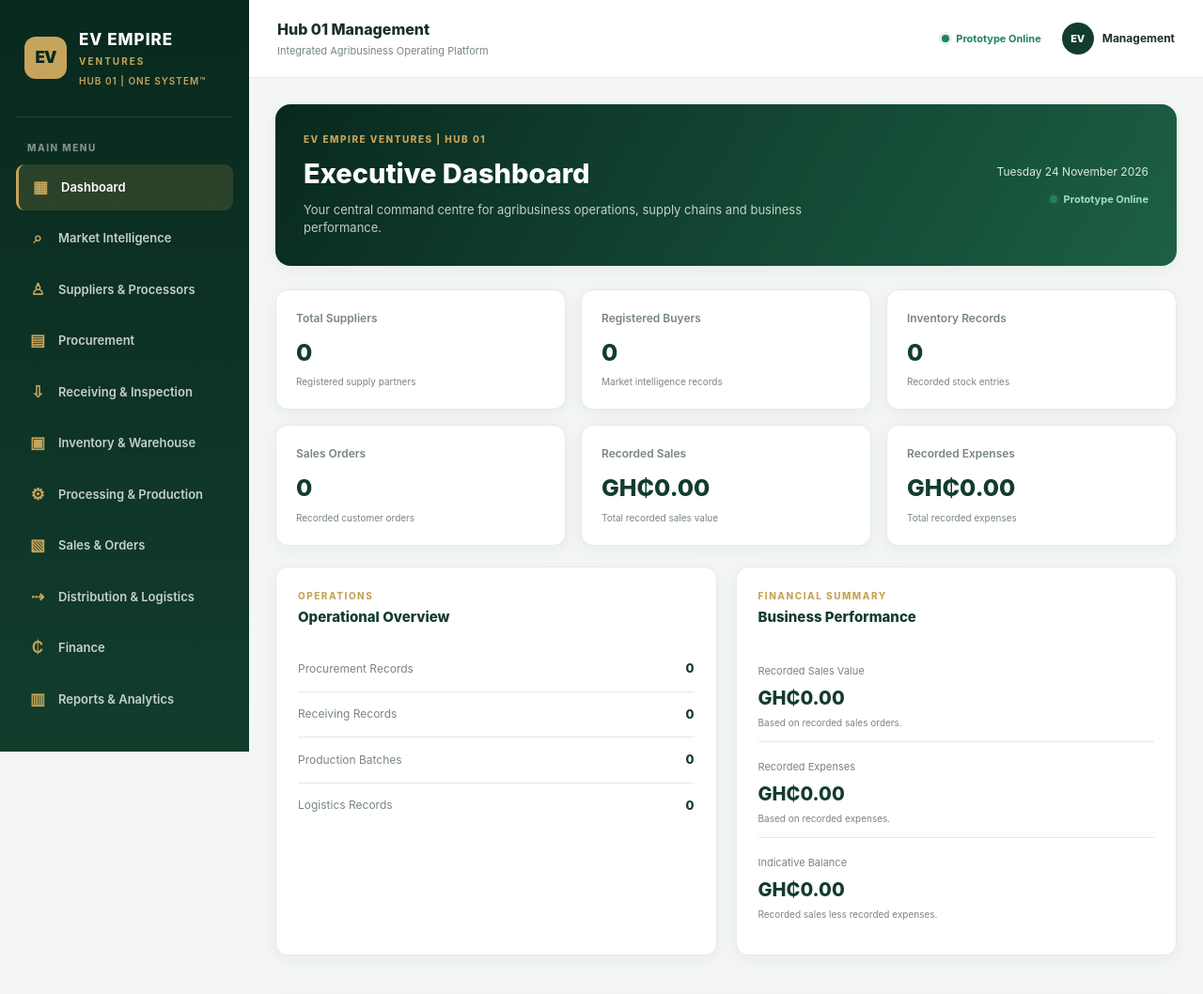
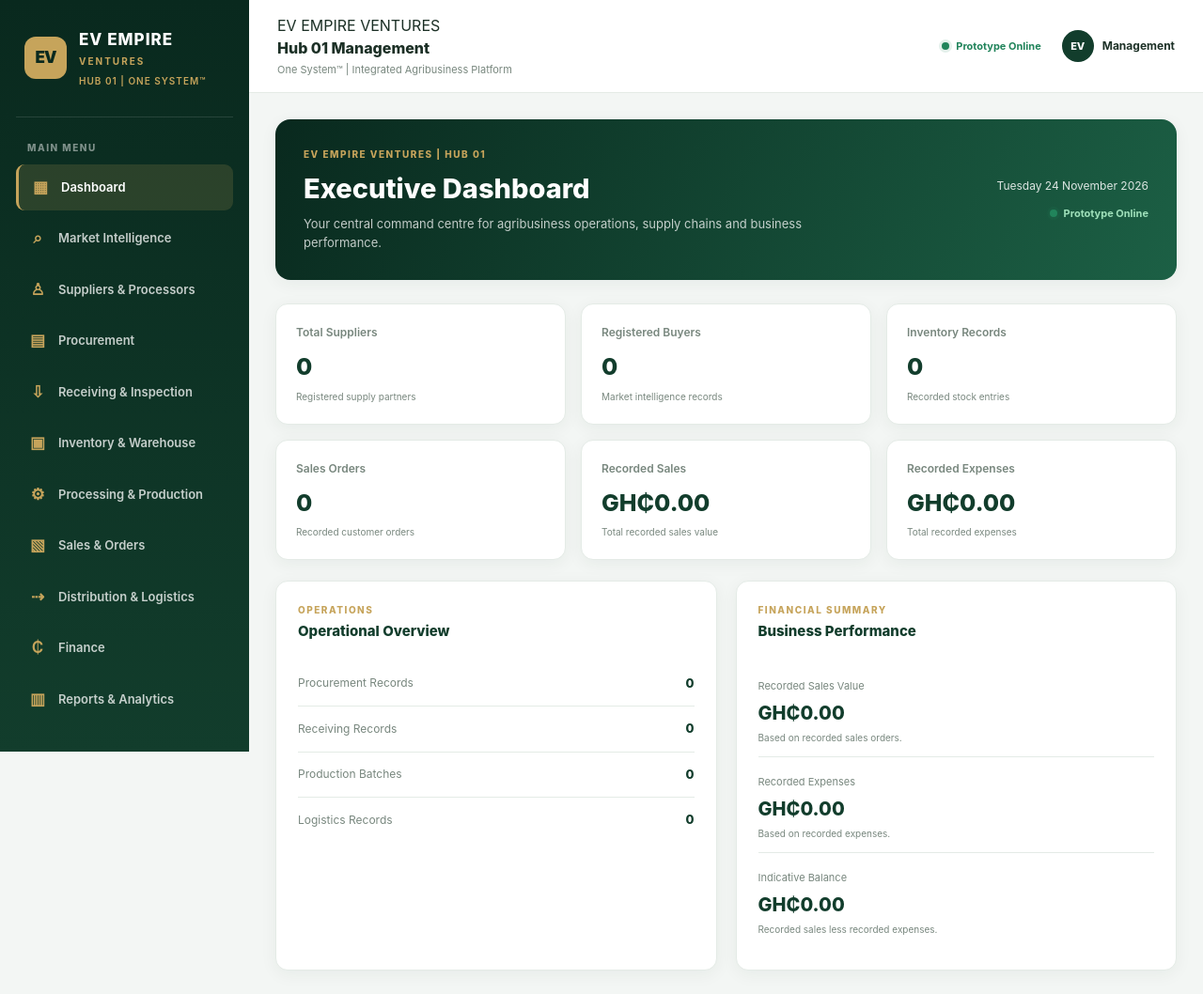
Before and after one commit to Allaboutgrowing/Hub-10-System-, a plain HTML site: page index.html in a window 1280 px wide. Shown: the top 1058 px of the page at 94% size. Drawn offline with Linux system fonts and the light colour scheme.

Commit message:
Update index.html

```diff
--- a/index.html
+++ b/index.html
@@ -103,7 +103,6 @@
 
 <!-- TOP BAR -->
 <header class="topbar">
-
 <button
     class="menu-toggle"
     id="menu-toggle"
@@ -112,28 +111,22 @@
     aria-expanded="false">
     ☰
 </button>
-
 <div class="topbar-title">
+    <span class="company-label">EV EMPIRE VENTURES</span>
     <h3>Hub 01 Management</h3>
-                <p>Integrated Agribusiness Operating Platform</p>
-            </div>
-
+    <p>One System™ | Integrated Agribusiness Platform</p>
+</div>
 <div class="topbar-right">
-
     <span class="system-status">
         <span class="status-indicator"></span>
         Prototype Online
     </span>
-
     <div class="user-profile">
         <div class="user-avatar">EV</div>
         <span>Management</span>
     </div>
-
-            </div>
-
+</div>
 </header>
-
 
         <!-- PAGE CONTENT -->
         <div class="page-content">
```
Lines whose indentation alone changed are shown as unchanged.
